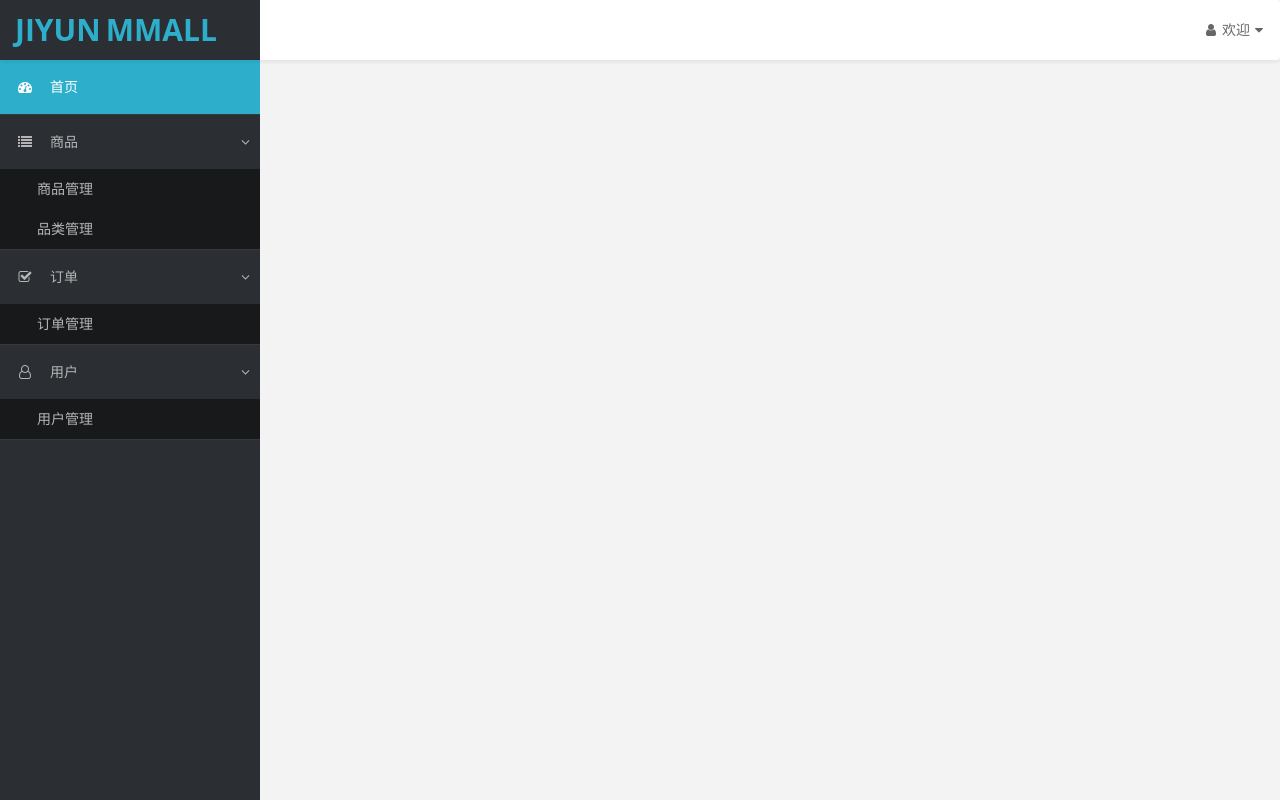
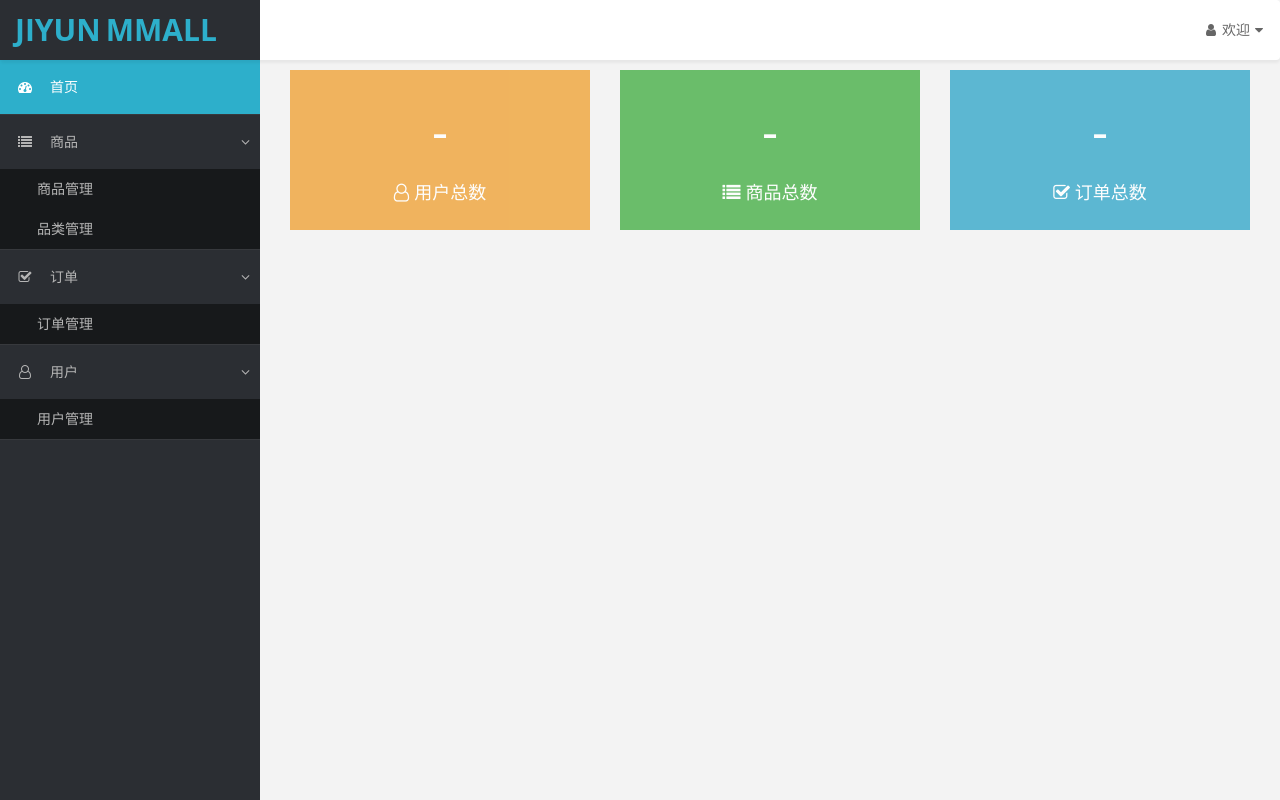
Before and after one commit to xiaosi0707/reactMallAdmin, a React app: page / in a window 1280 px wide. Built offline with nearby package versions, Linux system fonts and the light colour scheme; no server answers.

Commit message:
'首页统计数据'

```diff
--- a/src/index.js
+++ b/src/index.js
@@ -9,12 +9,19 @@ import Layout from './components/layout/index'
 // import './config/setup-prox'
 
 class App extends React.Component {
-    render() {
+    render(){
+        let LayoutRouter = (
+            <Layout>
+                <Switch>
+                    <Route exact path='/' component={Home}/>
+                </Switch>
+            </Layout>
+        )
         return (
             <Router>
                 <Switch>
-                    <Route path='/login' component={Login}></Route>
-                    <Route exact path='/' component={Layout} />
+                    <Route path='/login' component={Login}/>
+                    <Route path='/' render = { props => LayoutRouter }/>
                 </Switch>
             </Router>
         )
--- a/src/page/home/index.js
+++ b/src/page/home/index.js
@@ -6,7 +6,30 @@
 import React from 'react'
 import { Link } from 'react-router-dom'
 import './index.scss'
+import Mutil from '../../utils/mm.js'
+import Statistic from '../../service/statistic-service.js'
+const _mm = new Mutil()
+const _statistic = new Statistic()
 class Home extends React.Component {
+    constructor(props) {
+        super(props)
+        this.state = {
+            userCount: '-',
+            productCount: '-',
+            orderCount: '-'
+        }
+    }
+    componentDidMount() {
+        this.loadCount()
+    }
+    loadCount() {
+        _statistic.getHomeCount().then(res => {
+            this.setState(res)
+        }, errMsg => {
+            _mm.errorTips(errMsg)
+        })
+    }
+
     render() {
         return (
             <div id="page-wrapper">
@@ -14,7 +37,7 @@ class Home extends React.Component {
                 <div className="row">
                     <div className="col-md-4">
                         <Link to="/user" className="color-box brown">
-                            <p className="count">12323</p>
+                            <p className="count">{ this.state.userCount }</p>
                             <p className="desc">
                                 <i className="fa fa-user-o"></i>
                                 <span>用户总数</span>
@@ -23,7 +46,7 @@ class Home extends React.Component {
                     </div>
                     <div className="col-md-4">
                         <Link to="/product" className="color-box green">
-                            <p className="count">1312312323</p>
+                            <p className="count">{ this.state.productCount }</p>
                             <p className="desc">
                                 <i className="fa fa-list"></i>
                                 <span>商品总数</span>
@@ -32,7 +55,7 @@ class Home extends React.Component {
                     </div>
                     <div className="col-md-4">
                         <Link to="/order" className="color-box blue">
-                            <p className="count">13213123</p>
+                            <p className="count">{ this.state.orderCount }</p>
                             <p className="desc">
                                 <i className="fa fa-check-square-o"></i>
                                 <span>订单总数</span>
--- /dev/null
+++ b/src/service/statistic-service.js
@@ -0,0 +1,20 @@
+/**
+ @Author：Wyunfei
+ @Date：2019/4/8/20:18
+ @FileName: user-service.js
+ */
+
+import Util from '../utils/mm.js';
+
+const _mm = new Util();
+
+class Statistic {
+    // 首页数据统计
+    getHomeCount() {
+        return _mm.request({
+            url: '/manage/statistic/base_count.do'
+        })
+    }
+}
+
+export default Statistic
```
Also changed, not shown: 1 other file (tests, documents, lock files or other folders).
